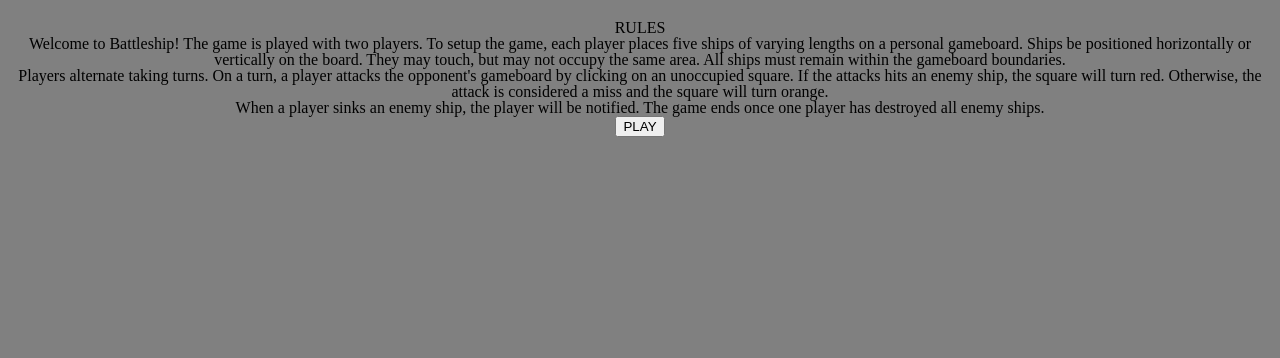
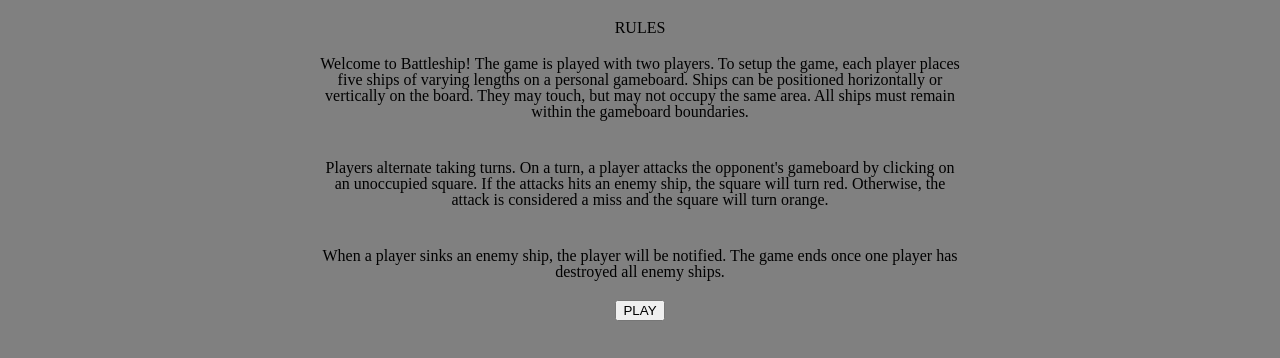
Before and after one commit to braxtonlemmon/battleship-react, a React (Create React App) app: page / in a window 1280 px wide. Shown: the top 358 px of the page. Built offline with nearby package versions, Linux system fonts and the light colour scheme.

Commit message:
Add comments to differentiate/organize styled and functional components

```diff
--- a/src/components/Board.js
+++ b/src/components/Board.js
@@ -3,6 +3,7 @@ import styled from 'styled-components';
 import PropTypes from "prop-types";
 import Tile from './Tile.js';
 
+// Styled component
 const BoardContainer = styled.div`
   display: grid;
   grid-template-columns: repeat(10, 1fr);
@@ -19,6 +20,7 @@ const BoardContainer = styled.div`
   }};
 `;
 
+// Function component
 const Board = (props) => {
   const board = props.board;
 
@@ -47,6 +49,7 @@ const Board = (props) => {
   )
 }
 
+// Type validation
 Board.propTypes = {
   board: PropTypes.object,
   handleClick: PropTypes.func,
--- a/src/components/ComputerBank.js
+++ b/src/components/ComputerBank.js
@@ -3,6 +3,7 @@ import styled from 'styled-components';
 import PropTypes from 'prop-types';
 import EnemyShip from './EnemyShip.js';
 
+// Styled component
 const TrackingContainer = styled.div`
   display: flex;
   flex-direction: column;
@@ -14,6 +15,7 @@ const TrackingContainer = styled.div`
   grid-area: enemyBank;
 `;
 
+// Function component
 const ComputerBank = (props) => {
   const enemyShips = props.ships.map(shipData => {
     return (
@@ -32,6 +34,7 @@ const ComputerBank = (props) => {
   )
 }
 
+// Type validation
 ComputerBank.propTypes = {
   ships: PropTypes.array,
 }
--- a/src/components/EnemyShip.js
+++ b/src/components/EnemyShip.js
@@ -3,6 +3,7 @@ import styled from 'styled-components';
 import SHIPS from './SHIPS.js';
 import PropTypes from 'prop-types';
 
+// Styled component
 const Ship = styled.div`
   text-align: center;
   padding: 5px;
@@ -11,6 +12,7 @@ const Ship = styled.div`
   background: ${props => props.sunk ? props.color : 'none'};
 `;
 
+// Function component
 const EnemyShip = (props) => {
   const ship = SHIPS[props.id];
   return (
@@ -23,6 +25,7 @@ const EnemyShip = (props) => {
   )
 }
 
+// Type validation
 EnemyShip.propTypes = {
   sunk: PropTypes.bool,
   id: PropTypes.number
--- a/src/components/GameOver.js
+++ b/src/components/GameOver.js
@@ -1,6 +1,7 @@
 import React from 'react';
 import PropTypes from 'prop-types';
 
+// Function component
 const GameOver = (props) => {
   return (
     <>
@@ -10,6 +11,7 @@ const GameOver = (props) => {
   )
 }
 
+// Type validation
 GameOver.propTypes = {
   handleClick: PropTypes.func
 }
--- a/src/components/PrimaryGame.js
+++ b/src/components/PrimaryGame.js
@@ -9,6 +9,7 @@ import ComputerBank from './ComputerBank.js';
 import PropTypes from 'prop-types';
 import ShowPiece from './ShowPiece.js';
 
+// Styled component
 const GameContainer = styled.div`
   display: grid;
   grid-template-columns: 1fr 1fr;
@@ -18,6 +19,7 @@ const GameContainer = styled.div`
     "playerBank  playerBoard";
 `;
 
+// Function component
 const PrimaryGame = (props) => {
   const player = Player('Braxton');
   const computer = Player('Computer');
@@ -95,8 +97,6 @@ const PrimaryGame = (props) => {
     return false;
   }
 
-
-
   return (
     <GameContainer>
       {
@@ -132,6 +132,7 @@ const PrimaryGame = (props) => {
 
 }
 
+// Type validation
 PrimaryGame.propTypes = {
   endGame: PropTypes.func,
 }
--- a/src/components/Rules.js
+++ b/src/components/Rules.js
@@ -1,27 +1,31 @@
 import React from 'react';
 import styled from 'styled-components';
+import PropTypes from 'prop-types';
 
 const RULES = [
-  'Welcome to Battleship! The game is played with two players. To setup the game, each player places five ships of varying lengths on a personal gameboard. Ships be positioned horizontally or vertically on the board. They may touch, but may not occupy the same area. All ships must remain within the gameboard boundaries.',
+  'Welcome to Battleship! The game is played with two players. To setup the game, each player places five ships of varying lengths on a personal gameboard. Ships can be positioned horizontally or vertically on the board. They may touch, but may not occupy the same area. All ships must remain within the gameboard boundaries.',
 
   'Players alternate taking turns. On a turn, a player attacks the opponent\'s gameboard by clicking on an unoccupied square. If the attacks hits an enemy ship, the square will turn red. Otherwise, the attack is considered a miss and the square will turn orange.',
 
   'When a player sinks an enemy ship, the player will be notified. The game ends once one player has destroyed all enemy ships.'
+];
 
-]
-
+// Styled component
 const Step = styled.div`
   text-align: center;
   display: flex;
   justify-content: center;
   align-content: center;
+  width: 50%;
+  margin: 20px 0;
 `;
 
-const steps = RULES.map(step => {
-  return <Step key={RULES.indexOf(step)}>{step}</Step>
-})
+// Function component
+const Rules = (props) => {
+  const steps = RULES.map(step => {
+    return <Step key={RULES.indexOf(step)}>{step}</Step>
+  })
 
-const Rules = (props) => {
   return (
     <>
       <p>RULES</p>
@@ -31,4 +35,9 @@ const Rules = (props) => {
   )
 }
 
+// Type validation
+Rules.propTypes = {
+  handleClick: PropTypes.func
+}
+
 export default Rules;
--- a/src/components/ShipBank.js
+++ b/src/components/ShipBank.js
@@ -3,6 +3,7 @@ import styled from 'styled-components';
 import ShipsContainer from './ShipsContainer.js';
 import PropTypes from 'prop-types';
 
+// Styled components
 const BankContainer = styled.div`
   display: flex;
   flex-direction: column;
@@ -41,6 +42,7 @@ const Button = styled.button`
   cursor: pointer;
 `;
 
+// Function component
 const ShipBank = (props) => {
   return (
     <BankContainer>
@@ -71,6 +73,7 @@ const ShipBank = (props) => {
   )
 }
 
+// Type validation
 ShipBank.propTypes = {
   selectedId:     PropTypes.number,
   length:         PropTypes.number,
--- a/src/components/ShipsContainer.js
+++ b/src/components/ShipsContainer.js
@@ -4,6 +4,7 @@ import Ship from "./ShipDisplay.js";
 import PropTypes from 'prop-types';
 import ships from './SHIPS.js';
 
+// Styled components
 const Container = styled.div`
   display: flex;
   flex-direction: column;
@@ -22,6 +23,7 @@ const ShipRow = styled.div`
   padding: 5px 15px;
 `;
 
+// Functional component
 const ShipsContainer = (props) => {
   const generateShips = () => {
     return ships.map(ship => {
@@ -48,6 +50,7 @@ const ShipsContainer = (props) => {
   )
 }
 
+// Type validation
 ShipsContainer.propTypes = {
   setSelectedId: PropTypes.func,
   setLength: PropTypes.func,
--- a/src/components/ShowPiece.js
+++ b/src/components/ShowPiece.js
@@ -3,6 +3,7 @@ import styled from 'styled-components';
 import SHIPS from './SHIPS.js';
 import PropTypes from 'prop-types';
 
+// Styled components
 const PieceBox = styled.div`
   display: flex;
   flex-direction: ${props => {
@@ -23,6 +24,7 @@ const Tile = styled.div`
   background: ${props => props.color};
 `;
 
+// Functional component
 const ShowPiece = (props)  => {
   let tiles;
   const generateTiles = () => {
@@ -48,6 +50,7 @@ const ShowPiece = (props)  => {
   )
 }
 
+// Type validation
 ShowPiece.propTypes = {
   selectedId: PropTypes.number,
   length: PropTypes.number,
--- a/src/components/Tile.js
+++ b/src/components/Tile.js
@@ -1,6 +1,7 @@
 import styled from 'styled-components';
 import SHIPS from './SHIPS.js';
 
+// Styled component
 const Tile = styled.div`
   height: 100%;
   width: 100%;
```
Also changed, not shown: src/App.js (+14 -5 lines), src/components/ShipDisplay.js (+3 -4 lines).
